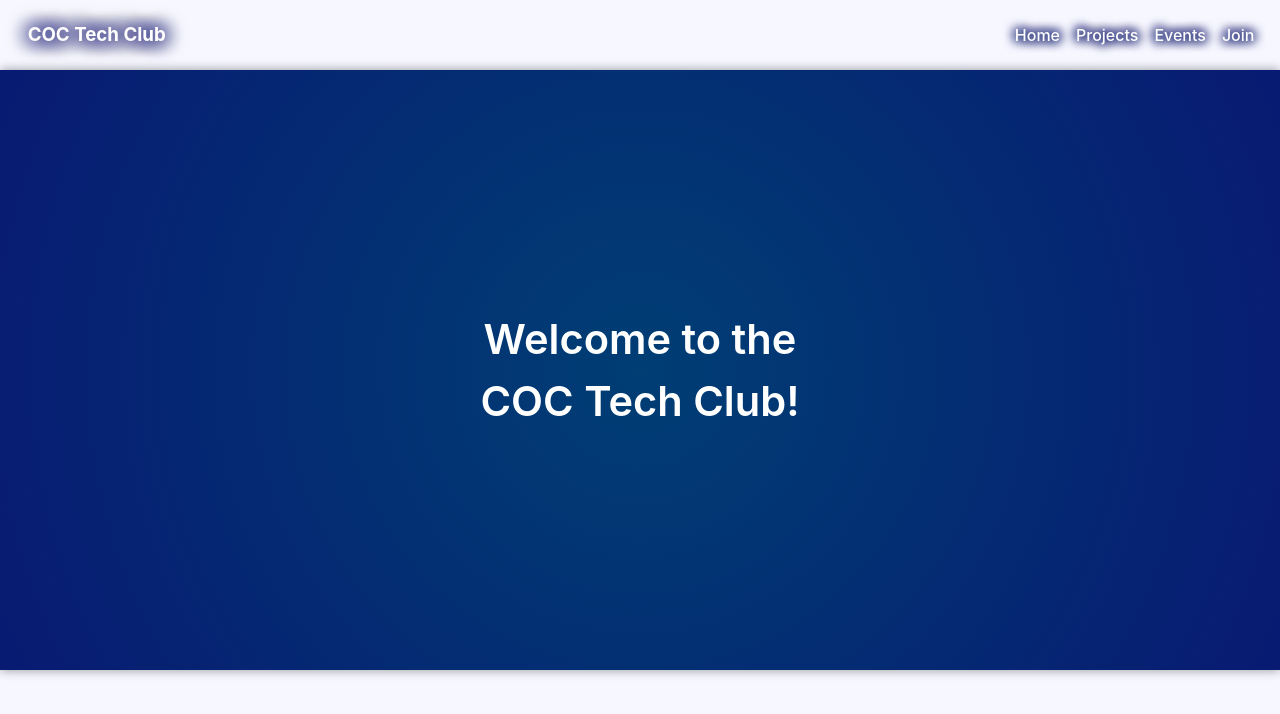
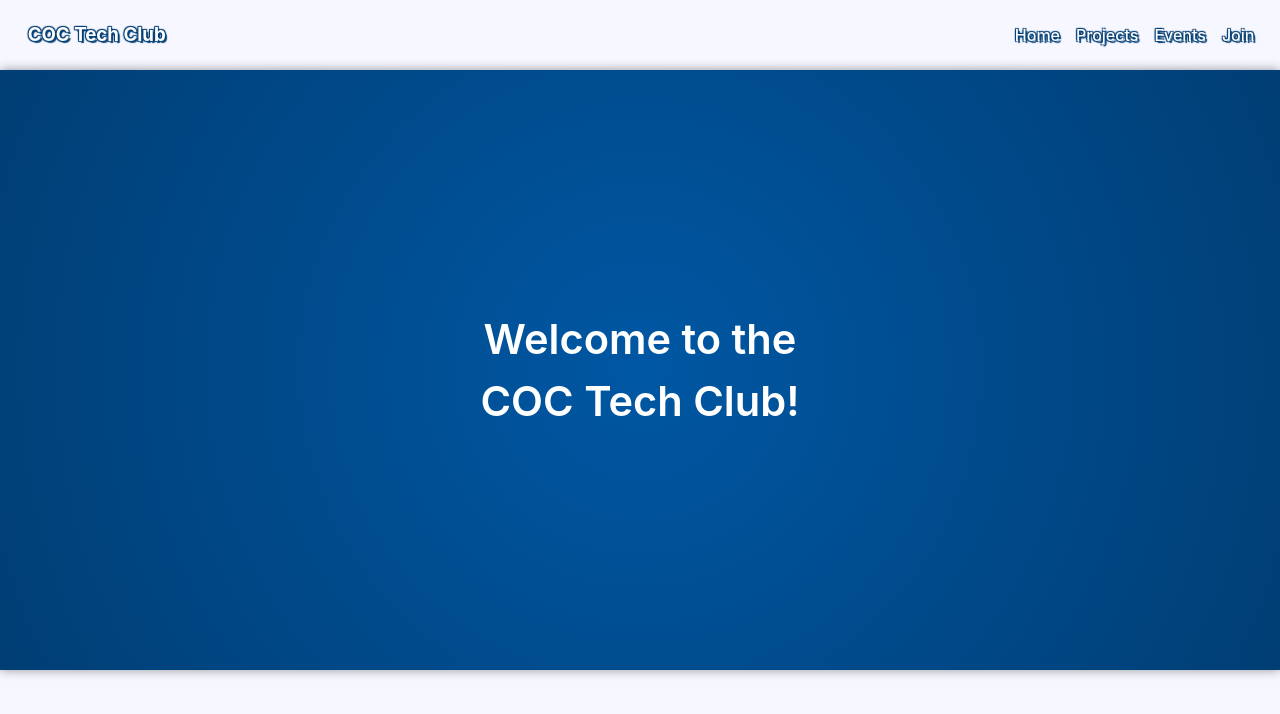
Before and after one commit to cameronaw13/clubwebsite, a React (Vite) app in the folder client/: page /#/ in a window 1280 px wide. Shown: the top 714 px of the page. Built offline with nearby package versions, Linux system fonts and the light colour scheme.

Commit message:
changed homepage css (mainly colors)

```diff
--- a/client/src/components/Header/Header.css
+++ b/client/src/components/Header/Header.css
@@ -52,10 +52,10 @@
     margin-top: 0;
     margin-bottom: 0;
     text-shadow:
-        2px 2px 20px #081868,
-        -2px 2px 20px #081868,
-        -2px -2px 20px #081868,
-        2px -2px 20px #081868;
+        2px 2px 1px var(--COC-Blue),
+        -1px 1px 1px var(--COC-Blue),
+        -1px -1px 1px var(--COC-Blue),
+        1px -1px 1px var(--COC-Blue)
 }
 .HeaderTitle, .HeaderTitle:hover {
     color: #fff;
@@ -64,10 +64,10 @@
 .NavItems {
     padding: 0.5em;
     text-shadow:
-        3px 3px 10px #081868,
-        -3px 3px 10px #081868,
-        -3px -3px 10px #081868,
-        3px -3px 10px #081868;
+        2px 2px 1px var(--COC-Blue),
+        -1px 1px 1px var(--COC-Blue),
+        -1px -1px 1px var(--COC-Blue),
+        1px -1px 1px var(--COC-Blue)
 }
 .NavItems, .NavItems:hover {
     color: #fff;
--- a/client/src/components/HomePage/components/Welcome.css
+++ b/client/src/components/HomePage/components/Welcome.css
@@ -4,7 +4,7 @@
     top: 0;
     width: 100vw;
     height: 75vh;
-    background-image: radial-gradient(circle at center, #ffffff00, #081a72);
+    background-image: radial-gradient(circle at center, var(--COC-LightBlue), var(--COC-Blue));
     animation: backgroundEnter 0.8s forwards;
     box-shadow: 0 0px 10px #0006;
 }
@@ -37,7 +37,7 @@
 
 @keyframes backgroundEnter {
     from{
-        background-color: #081a72;
+        background-color: var(--COC-LightBlue);
     }
     to{
         background-color: var(--COC-Blue);
--- a/client/src/index.css
+++ b/client/src/index.css
@@ -15,15 +15,16 @@
   */
   --COC-Yellow: #ffcb00;
   --COC-Blue: #003e74;
+  --COC-LightBlue: #0057a3;
 }
 
 a {
   font-weight: 500;
-  color: #646cff;
+  color: var(--COC-LightBlue);
   text-decoration: inherit;
 }
 a:hover {
-  color: #535bf2;
+  color: var(--COC-Blue);
 }
 
 body {
```
